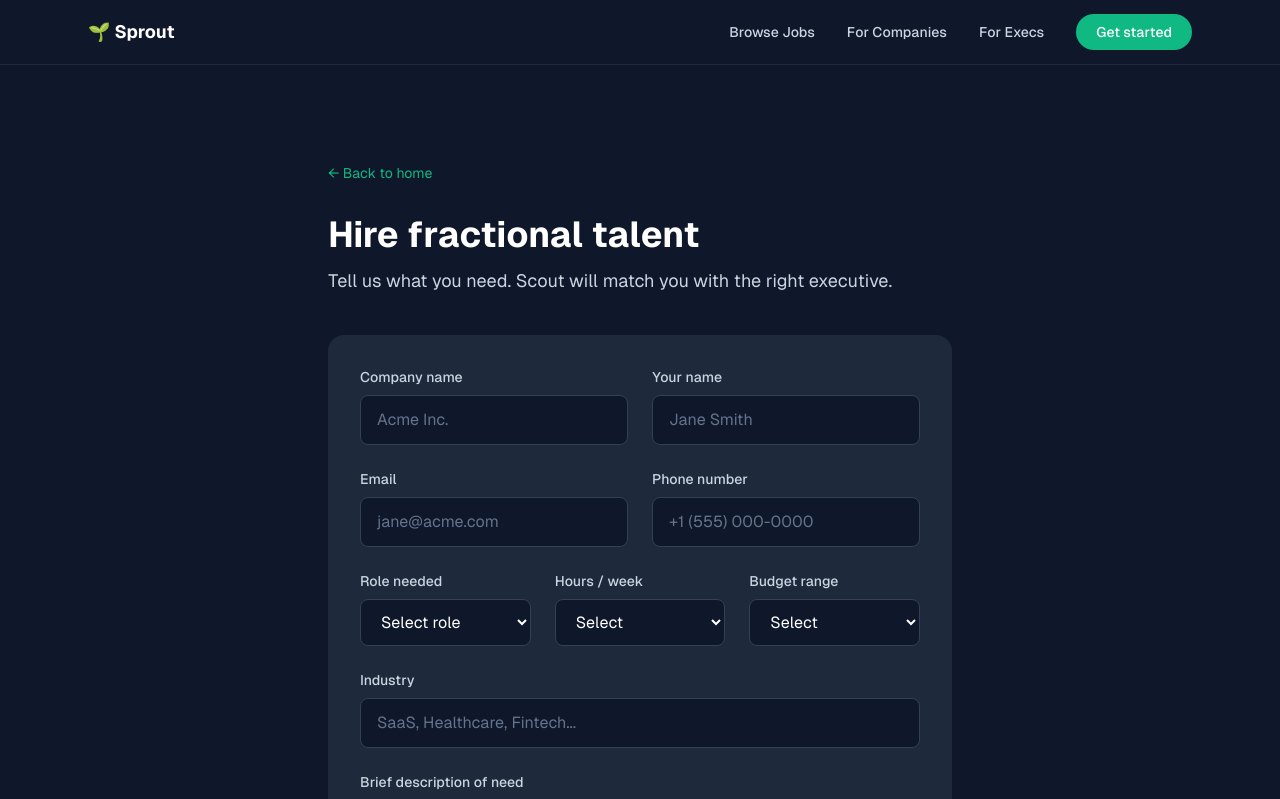
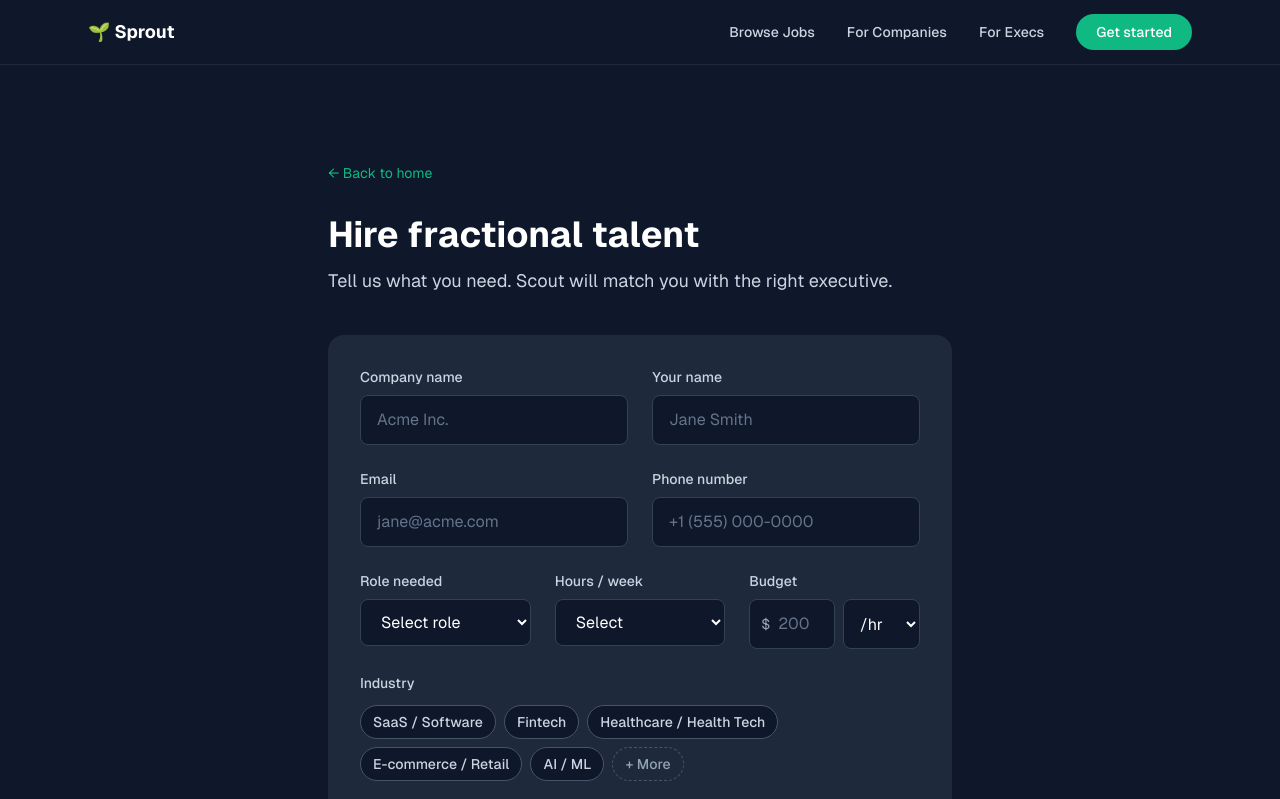
Before and after one commit to valvoss/sprout, a Next.js app: page /hire in a window 1280 px wide. Shown: the top 799 px of the page. Built offline with nearby package versions, Linux system fonts and the light colour scheme.

Commit message:
feat: hire form - hours dropdown (4-40 by 2), industry pills with expand, Other role input, budget number + /hr|/mo

```diff
--- a/src/app/hire/page.tsx
+++ b/src/app/hire/page.tsx
@@ -3,25 +3,61 @@
 import { useState } from "react";
 import Link from "next/link";
 
+const TOP_INDUSTRIES = [
+  "SaaS / Software",
+  "Fintech",
+  "Healthcare / Health Tech",
+  "E-commerce / Retail",
+  "AI / ML",
+  "Real Estate / PropTech",
+  "Media / AdTech",
+  "Manufacturing / Industrial",
+  "Consumer Goods / CPG",
+  "Defense / Government",
+];
+
+const HOURS_OPTIONS = Array.from({ length: 19 }, (_, i) => 4 + i * 2);
+
 export default function HirePage() {
   const [submitted, setSubmitted] = useState(false);
   const [loading, setLoading] = useState(false);
+  const [selectedIndustries, setSelectedIndustries] = useState<string[]>([]);
+  const [industriesExpanded, setIndustriesExpanded] = useState(false);
+  const [roleNeeded, setRoleNeeded] = useState("");
+  const [otherRole, setOtherRole] = useState("");
+  const [budgetAmount, setBudgetAmount] = useState("");
+  const [budgetUnit, setBudgetUnit] = useState<"/hr" | "/mo">("/hr");
+
+  function toggleIndustry(industry: string) {
+    setSelectedIndustries((prev) =>
+      prev.includes(industry) ? prev.filter((i) => i !== industry) : [...prev, industry]
+    );
+  }
+
+  const visibleIndustries = industriesExpanded ? TOP_INDUSTRIES : TOP_INDUSTRIES.slice(0, 5);
 
   async function handleSubmit(e: React.FormEvent<HTMLFormElement>) {
     e.preventDefault();
     setLoading(true);
 
     const form = e.currentTarget;
+
+    const budgetHourly = budgetUnit === "/hr" ? budgetAmount : "";
+    const budgetMonthly = budgetUnit === "/mo" ? budgetAmount : "";
+    const finalRole = roleNeeded === "Other" ? otherRole : roleNeeded;
+
     const data = {
       company_name: (form.elements.namedItem("company_name") as HTMLInputElement).value,
       contact_name: (form.elements.namedItem("contact_name") as HTMLInputElement).value,
       email: (form.elements.namedItem("email") as HTMLInputElement).value,
       phone: (form.elements.namedItem("phone") as HTMLInputElement).value,
-      role_needed: (form.elements.namedItem("role_needed") as HTMLSelectElement).value,
+      role_needed: finalRole,
       hours_per_week: (form.elements.namedItem("hours_per_week") as HTMLSelectElement).value,
-      budget_range: (form.elements.namedItem("budget_range") as HTMLSelectElement).value,
+      budget_hourly: budgetHourly,
+      budget_monthly: budgetMonthly,
+      budget_range: `$${budgetAmount}${budgetUnit}`,
+      industry: selectedIndustries.join(", "),
       description: (form.elements.namedItem("description") as HTMLTextAreaElement).value,
-      industry: (form.elements.namedItem("industry") as HTMLInputElement).value,
     };
 
     console.log("Hire request submitted:", data);
@@ -140,6 +176,7 @@ export default function HirePage() {
             </div>
           </div>
 
+          {/* Role + Hours + Budget */}
           <div className="grid grid-cols-1 md:grid-cols-3 gap-6">
             <div>
               <label htmlFor="role_needed" className="block text-sm font-medium text-slate-300 mb-2">
@@ -149,6 +186,8 @@ export default function HirePage() {
                 id="role_needed"
                 name="role_needed"
                 required
+                value={roleNeeded}
+                onChange={(e) => setRoleNeeded(e.target.value)}
                 className="w-full bg-slate-900 border border-slate-700 rounded-lg px-4 py-3 text-white focus:outline-none focus:ring-2 focus:ring-emerald-500 focus:border-transparent"
               >
                 <option value="">Select role</option>
@@ -158,6 +197,16 @@ export default function HirePage() {
                 <option value="CTO">CTO</option>
                 <option value="Other">Other</option>
               </select>
+              {roleNeeded === "Other" && (
+                <input
+                  type="text"
+                  placeholder="Specify role..."
+                  value={otherRole}
+                  onChange={(e) => setOtherRole(e.target.value)}
+                  required
+                  className="mt-2 w-full bg-slate-900 border border-slate-700 rounded-lg px-4 py-3 text-white placeholder-slate-500 focus:outline-none focus:ring-2 focus:ring-emerald-500 focus:border-transparent"
+                />
+              )}
             </div>
             <div>
               <label htmlFor="hours_per_week" className="block text-sm font-medium text-slate-300 mb-2">
@@ -170,41 +219,71 @@ export default function HirePage() {
                 className="w-full bg-slate-900 border border-slate-700 rounded-lg px-4 py-3 text-white focus:outline-none focus:ring-2 focus:ring-emerald-500 focus:border-transparent"
               >
                 <option value="">Select</option>
-                <option value="10">10 hrs/wk</option>
-                <option value="20">20 hrs/wk</option>
-                <option value="30">30 hrs/wk</option>
+                {HOURS_OPTIONS.map((h) => (
+                  <option key={h} value={h}>{h} hrs/wk</option>
+                ))}
               </select>
             </div>
             <div>
-              <label htmlFor="budget_range" className="block text-sm font-medium text-slate-300 mb-2">
-                Budget range
+              <label className="block text-sm font-medium text-slate-300 mb-2">
+                Budget
               </label>
-              <select
-                id="budget_range"
-                name="budget_range"
-                required
-                className="w-full bg-slate-900 border border-slate-700 rounded-lg px-4 py-3 text-white focus:outline-none focus:ring-2 focus:ring-emerald-500 focus:border-transparent"
-              >
-                <option value="">Select</option>
-                <option value="3-5k">$3–5k/mo</option>
-                <option value="5-8k">$5–8k/mo</option>
-                <option value="8k+">$8k+/mo</option>
-              </select>
+              <div className="flex gap-2">
+                <div className="relative flex-1">
+                  <span className="absolute left-3 top-1/2 -translate-y-1/2 text-slate-400 text-sm">$</span>
+                  <input
+                    type="number"
+                    min="0"
+                    step="25"
+                    value={budgetAmount}
+                    onChange={(e) => setBudgetAmount(e.target.value)}
+                    placeholder={budgetUnit === "/hr" ? "200" : "8000"}
+                    required
+                    className="w-full bg-slate-900 border border-slate-700 rounded-lg pl-7 pr-2 py-3 text-white placeholder-slate-500 focus:outline-none focus:ring-2 focus:ring-emerald-500 focus:border-transparent"
+                  />
+                </div>
+                <select
+                  value={budgetUnit}
+                  onChange={(e) => setBudgetUnit(e.target.value as "/hr" | "/mo")}
+                  className="bg-slate-900 border border-slate-700 rounded-lg px-3 py-3 text-white focus:outline-none focus:ring-2 focus:ring-emerald-500 focus:border-transparent"
+                >
+                  <option value="/hr">/hr</option>
+                  <option value="/mo">/mo</option>
+                </select>
+              </div>
             </div>
           </div>
 
+          {/* Industry pills */}
           <div>
-            <label htmlFor="industry" className="block text-sm font-medium text-slate-300 mb-2">
+            <label className="block text-sm font-medium text-slate-300 mb-3">
               Industry
             </label>
-            <input
-              type="text"
-              id="industry"
-              name="industry"
-              required
-              className="w-full bg-slate-900 border border-slate-700 rounded-lg px-4 py-3 text-white placeholder-slate-500 focus:outline-none focus:ring-2 focus:ring-emerald-500 focus:border-transparent"
-              placeholder="SaaS, Healthcare, Fintech..."
-            />
+            <div className="flex flex-wrap gap-2">
+              {visibleIndustries.map((industry) => (
+                <button
+                  key={industry}
+                  type="button"
+                  onClick={() => toggleIndustry(industry)}
+                  className={`px-3 py-1.5 rounded-full text-sm font-medium border transition-colors ${
+                    selectedIndustries.includes(industry)
+                      ? "bg-emerald-500 border-emerald-500 text-white"
+                      : "bg-slate-900 border-slate-600 text-slate-300 hover:border-slate-400"
+                  }`}
+                >
+                  {industry}
+                </button>
+              ))}
+              {!industriesExpanded && (
+                <button
+                  type="button"
+                  onClick={() => setIndustriesExpanded(true)}
+                  className="px-3 py-1.5 rounded-full text-sm font-medium border border-dashed border-slate-600 text-slate-400 hover:border-slate-400 hover:text-slate-300 transition-colors"
+                >
+                  + More
+                </button>
+              )}
+            </div>
           </div>
 
           <div>
```
